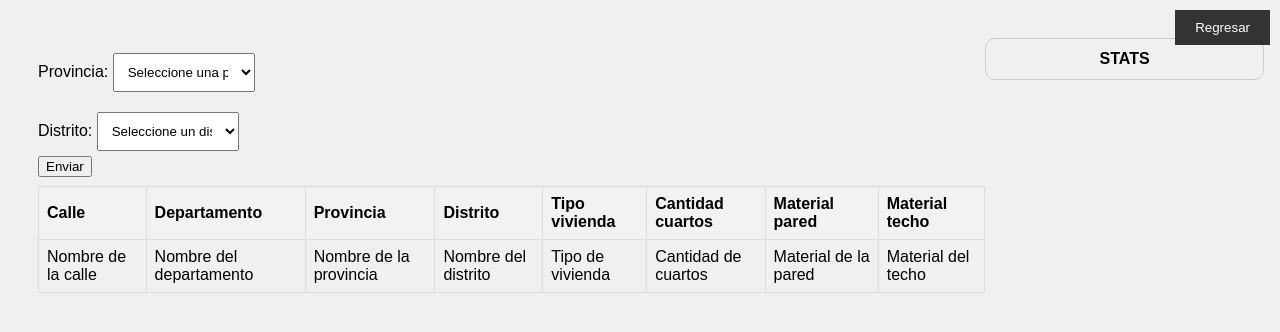
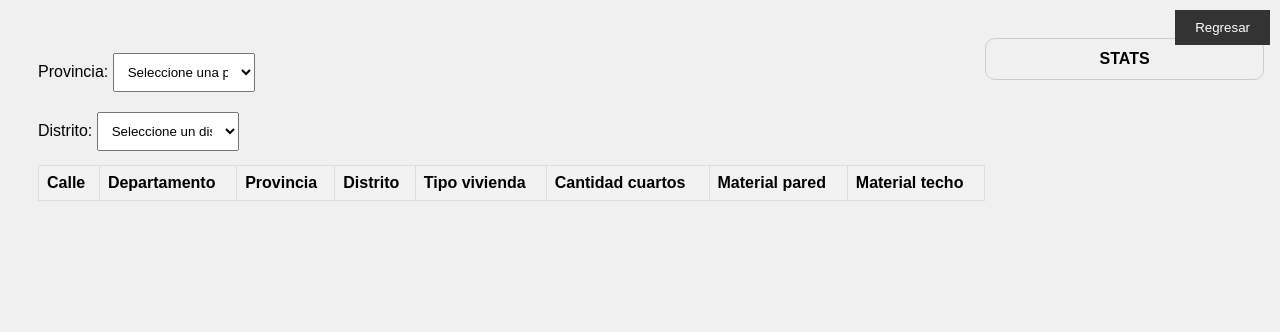
Before and after one commit to Giorgio6846/TrabajoFinal-ComplejidadAlgoritmica, an Electron app: page App/src/search/search.html in a window 1280 px wide. Drawn offline with Linux system fonts and the light colour scheme; no server answers.

Commit message:
Quick Patch

```diff
--- a/App/src/search/search.html
+++ b/App/src/search/search.html
@@ -33,7 +33,6 @@
           <option value="">Seleccione un distrito</option>
         </select>
       </div>
-        <input type="submit" value="Enviar" id = "SearchData" onclick="requestDatos()">
 
         <div id="Table">
           <table>
@@ -49,20 +48,6 @@
                 <th> Material techo </th>
               </tr>
             </thead>
-            <!-- Aquí puedes agregar filas de ejemplo -->
-            <tbody>
-              <tr>
-                <td>Nombre de la calle</td>
-                <td>Nombre del departamento</td>
-                <td>Nombre de la provincia</td>
-                <td>Nombre del distrito</td>
-                <td>Tipo de vivienda</td>
-                <td>Cantidad de cuartos</td>
-                <td>Material de la pared</td>
-                <td>Material del techo</td>
-              </tr>
-              <!-- Puedes agregar más filas según sea necesario -->
-            </tbody>
           </table>
         </div>
 
@@ -73,7 +58,6 @@
         <div class="stats">
           STATS
         </div>
-        <!-- Puedes agregar aquí tus estadísticas o información adicional -->
       </div>
 
   </div>
--- a/App/src/search/search.js
+++ b/App/src/search/search.js
@@ -31,13 +31,13 @@ function addItemsToSelect(selectItem, listSelect, JSONData){
 }
 
 async function requestDatos(){
-   removeOptions(document.getElementById("selectDepartamento"))
-   removeOptions(document.getElementById("selectProvincia"))
-   removeOptions(document.getElementById("selectDistrito"))
+   //removeOptions(document.getElementById("selectDepartamento"))
+   //removeOptions(document.getElementById("selectProvincia"))
+   //removeOptions(document.getElementById("selectDistrito"))
 
-   var departamentoBuscar = localStorage.getItem('selectDepartamento')
-   var provinciaBuscar = localStorage.getItem('selectProvincia')
-   var distritoBuscar = localStorage.getItem('selectDistrito')
+   var departamentoBuscar = localStorage.getItem('DepartamentoSelecionado')
+   var provinciaBuscar = localStorage.getItem('ProvinciaSelecionado')
+   var distritoBuscar = localStorage.getItem('DistritoSelecionado')
 
    requestJSONData = {
       "Departamento": departamentoBuscar,
```
Also changed, not shown: 1 other file.
